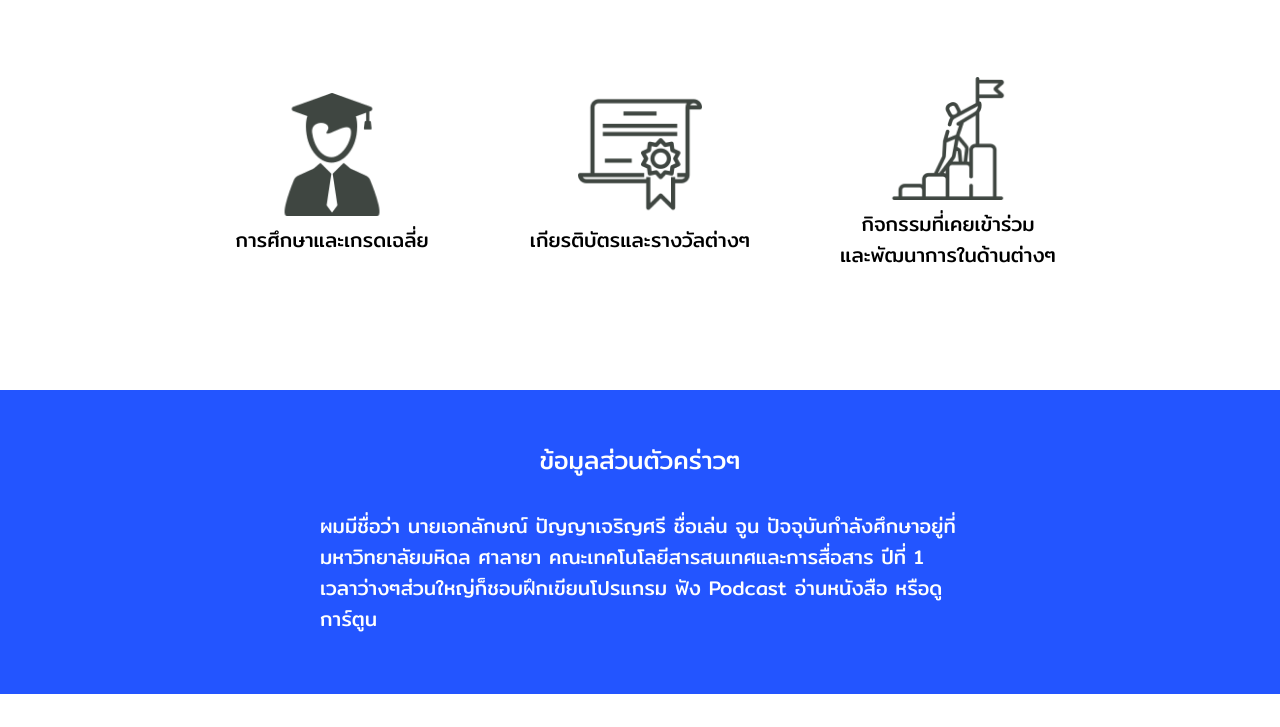
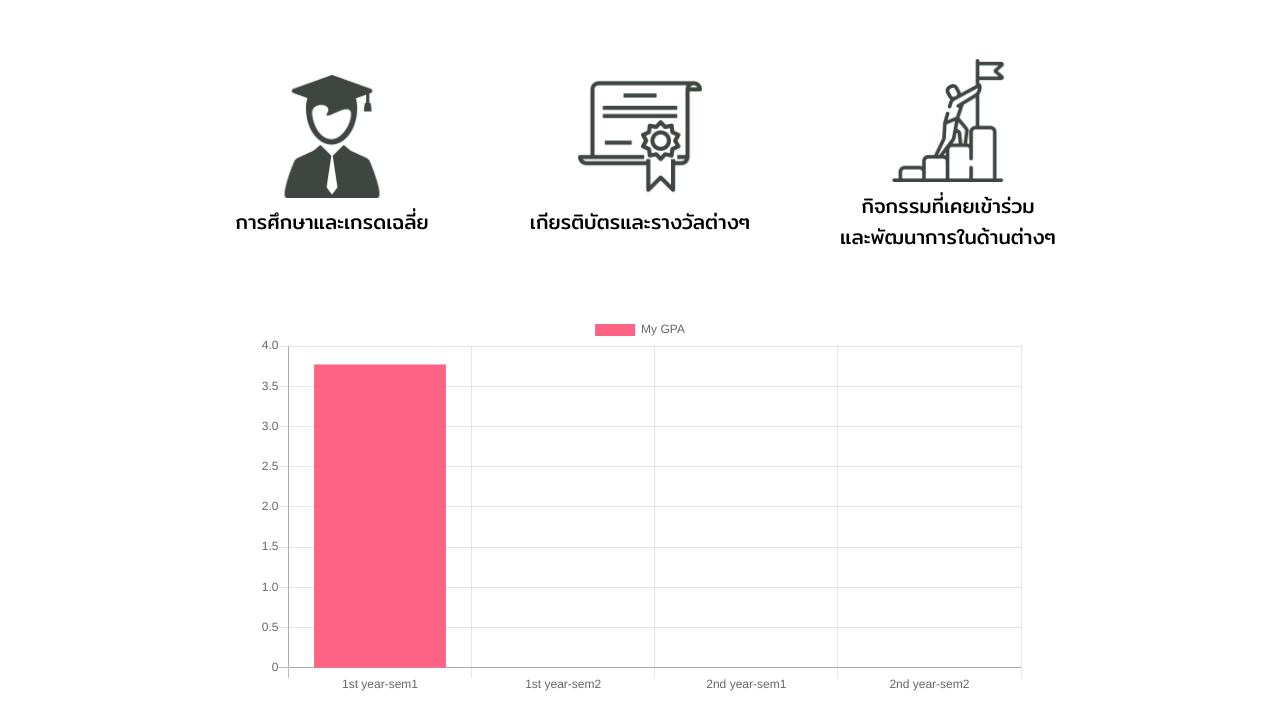
Before and after one commit to JuneKR/MyPortFolio, a website: page public/index.html in a window 1280 px wide. Shown: the part 593-1320 px from the top of the page. Drawn offline with nearby package versions, Linux system fonts and the light colour scheme.

Commit message:
Update
GPA Bar chart and Improve pre-image

```diff
--- a/public/index.html
+++ b/public/index.html
@@ -6,8 +6,6 @@
         <title>My PortFolio</title>
         <link rel="stylesheet" href="styles/styles2.css">
         <link href="https://fonts.googleapis.com/css?family=Mitr&display=swap" rel="stylesheet">
-        <script src="https://kit.fontawesome.com/e76080d461.js" crossorigin="anonymous"></script>
-        <!-- <script src="js/hover.js"></script> -->
     </head>
 
     <body>
@@ -49,12 +47,10 @@
                 <div class="pre-image">
                     <div class="flex-container">
 
-                        <figure class="edu-image">
-                            <a onmouseover="onHover()" onmouseout="outHover()" href="gpa/myGPA.html">
-                                <img id="edu-img" src="assets/Images/graduate-student-avatar.png" alt="education">
-                                <p id="edu-text">การศึกษาและเกรดเฉลี่ย</p>
-                                <!-- <figcaption>มหาวิทยาลัยมหิดล ศาลายา</figcaption> -->
-                            </a>
+                        <figure>
+                            <img src="assets/Images/graduate-student-avatar.png" alt="education">
+                            <p>การศึกษาและเกรดเฉลี่ย</p>
+                            <!-- <figcaption>มหาวิทยาลัยมหิดล ศาลายา</figcaption> -->
                         </figure>
 
                         <figure>
@@ -70,6 +66,11 @@
                             <!-- <figcaption>กิจกรรมที่เคยเข้าร่วมและพัฒนาการ</figcaption> -->
                         </figure>
                     </div>
+                </div>
+
+                <!-- GPA Chart -->
+                <div class="chart-container">
+                    <canvas id="myChart"></canvas>
                 </div>
 
                 <!-- Information -->
@@ -99,6 +100,7 @@
                                 <p>
                                     MUICT OpenHouse 2019
                                 </p>
+
                             </div>
                         </div>
 
@@ -122,7 +124,7 @@
                     </div>
 
                     <div class="button">
-                        <a href="events/1.html">คลิกดูเพิ่มเติม</a>
+                        <a id='test' href="events/1.html">คลิกดูเพิ่มเติม</a>
                     </div>
 
                 </section>
@@ -155,5 +157,7 @@
         </div>
 
     </body>
-
+    <script src="js/chart.js"></script>
+    <script src="https://kit.fontawesome.com/e76080d461.js" crossorigin="anonymous"></script>
+    <script src="https://cdn.jsdelivr.net/npm/chart.js@2.9.3/dist/Chart.min.js"></script>
 </html>
--- a/public/js/chart.js
+++ b/public/js/chart.js
@@ -1,21 +1,35 @@
-function chartIt(){
-    const ctx = document.getElementById('myChart').getContext('2d');
+const renderChart = (data, labels) => {
+  const ctx = document.getElementById('myChart');
   const chart = new Chart(ctx, {
     // The type of chart we want to create
     type: 'bar',
 
     // The data for our dataset
     data: {
-            labels: ['1st year-sem1', '1st year-sem2', '2nd year-sem1', '2nd year-sem2'],
-            datasets: [{
+      labels: labels,
+      datasets: [
+        {
           label: 'My GPA',
           backgroundColor: 'rgb(255, 99, 132)',
-                borderColor: 'rgb(255, 99, 132)', //2355FF rgb(255, 99, 132)
-                data: [3.77, 0, 0, 0]
-            }]
+          borderColor: 'rgb(255, 99, 132)', // 2355FF rgb(255, 99, 132)
+          data: data
+        }
+      ]
     },
 
     // Configuration options go here
     options: {}
-    })
+  });
 };
+
+// render chat with information when load page!
+window.addEventListener('load', () => {
+  const data = [3.77, 0, 0, 0];
+  const labels = [
+    '1st year-sem1',
+    '1st year-sem2',
+    '2nd year-sem1',
+    '2nd year-sem2'
+  ];
+  renderChart(data, labels);
+});
--- a/public/styles/styles2.css
+++ b/public/styles/styles2.css
@@ -13,7 +13,7 @@
 }
 
 #preface {
-  margin: 50px 0 80px 0;
+  margin: 50px 0 50px 0;
   margin-left: auto;
   margin-right: auto;
 }
@@ -78,6 +78,14 @@
   padding: 15px;
 }
 
+.chart-container {
+  max-width: 60%;
+  max-height: 60%;
+  margin: 50px 0 80px 0;
+  margin-left: auto;
+  margin-right: auto;
+}
+
 .col {
   flex: 25%;
   max-width: 25%;
@@ -137,16 +145,10 @@
 .pre-image {
   max-width: 100%;
   text-align: center;
-  padding-bottom: 50px;
 }
 .pre-image img {
   width: 40%;
   margin: 0 90px 0 90px;
-}
-
-.edu-image a {
-  color: black;
-  text-decoration: none;
 }
 
 .logo {
@@ -190,6 +192,10 @@ article {
   text-align: left;
 }
 
+figure {
+  margin: 12px 0 12px 0;
+}
+
 figcaption {
   margin: 10px 0 10px 0;
 }
@@ -206,6 +212,11 @@ footer {
   .card:nth-child(3) {
     display: none;
   }
+
+  .chart-container {
+    max-width: 90%;
+    max-height: 90%;
+  }
 }
 
 /*# sourceMappingURL=styles2.css.map */
```
Also changed, not shown: 1 other file. Lines whose indentation alone changed are shown as unchanged.
